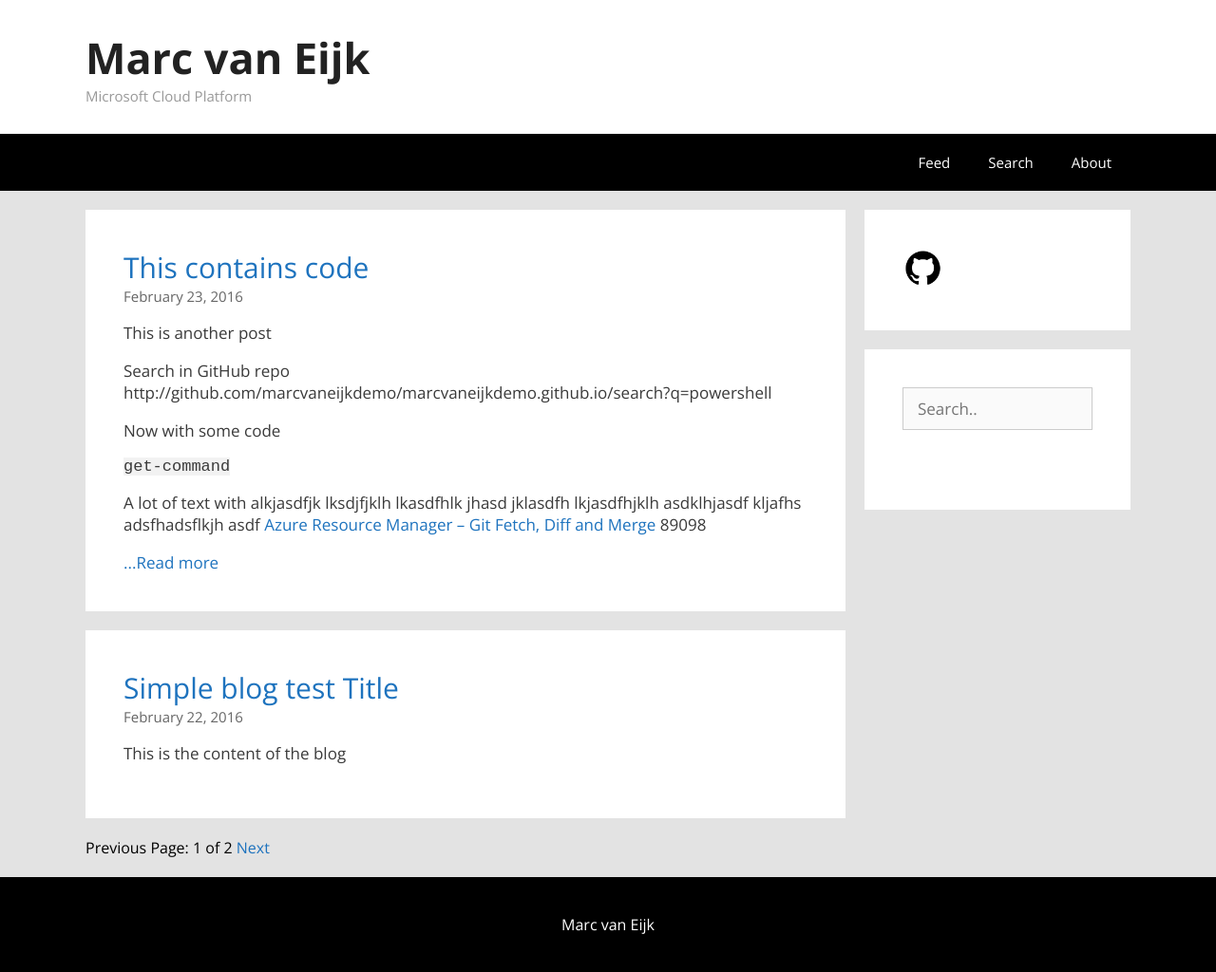
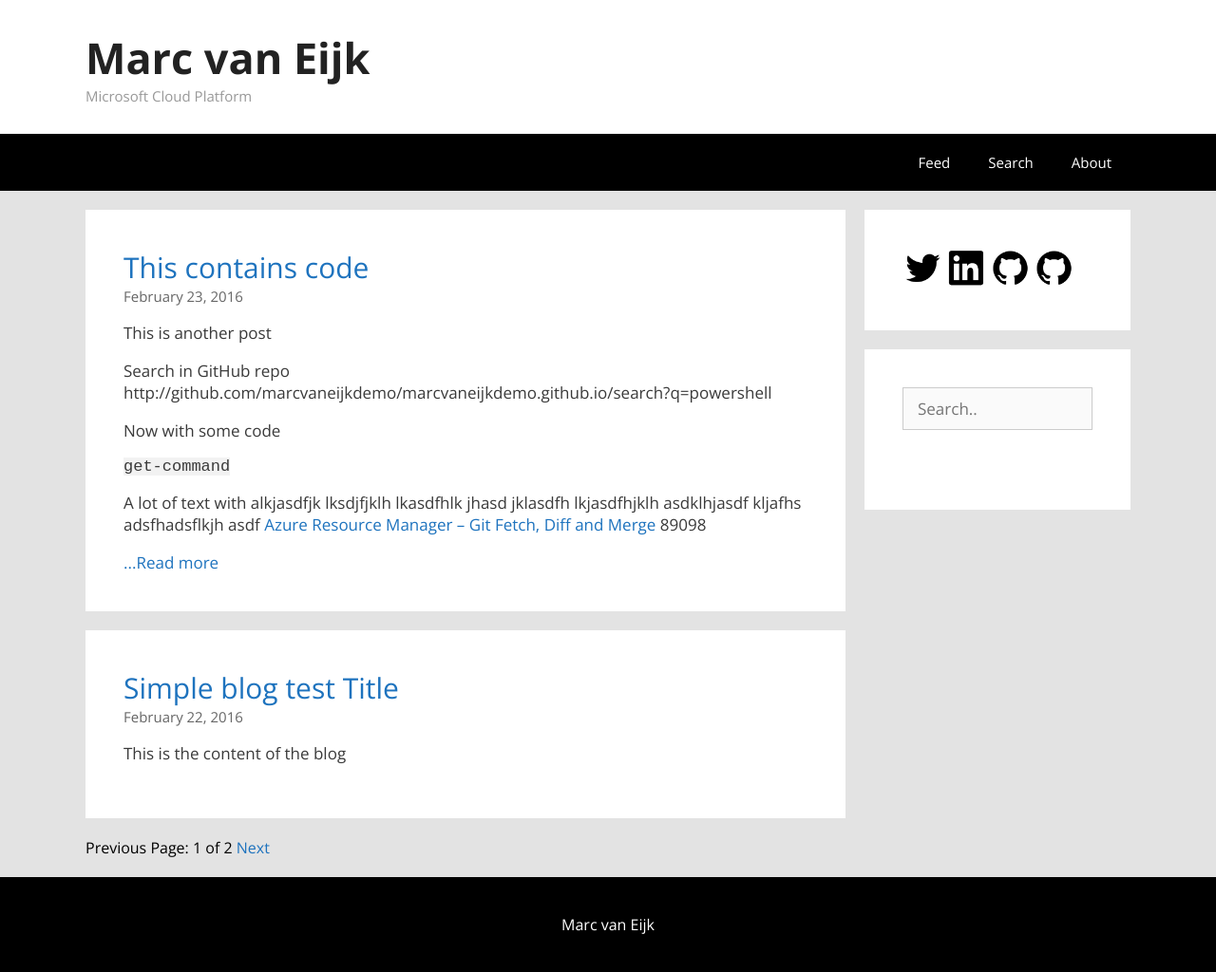
Before and after one commit to marcvaneijkdemo/marcvaneijkdemo.github.io, a Jekyll site: the page built from index.html, in a window 1280 px wide. Shown: the whole page at 95% size. Built offline with Jekyll 4.4.1, drawn with Linux system fonts in a browser that asks for light colours; nearby versions of some CDN libraries; the list of posts is cut into pages by our own code.

Commit message:
Update default.html

```diff
--- a/_layouts/default.html
+++ b/_layouts/default.html
@@ -33,6 +33,9 @@
         <div class="siteContent">{{ content }}</div>
         <div class="siteWidgets">
             <div class="widgetMeta">
+                <a href="http://github.com/marcvaneijk" target="_blank"><img src="/assets/images/twitter.png" alt="GitHub" height="42" width="42"></a>
+                <a href="http://github.com/marcvaneijk" target="_blank"><img src="/assets/images/linkedin.png" alt="GitHub" height="42" width="42"></a>
+                <a href="http://github.com/marcvaneijk" target="_blank"><img src="/assets/images/github.png" alt="GitHub" height="42" width="42"></a>
                 <a href="http://github.com/marcvaneijk" target="_blank"><img src="/assets/images/github.png" alt="GitHub" height="42" width="42"></a>
             </div>
             <div class="widgetSearch">
```
